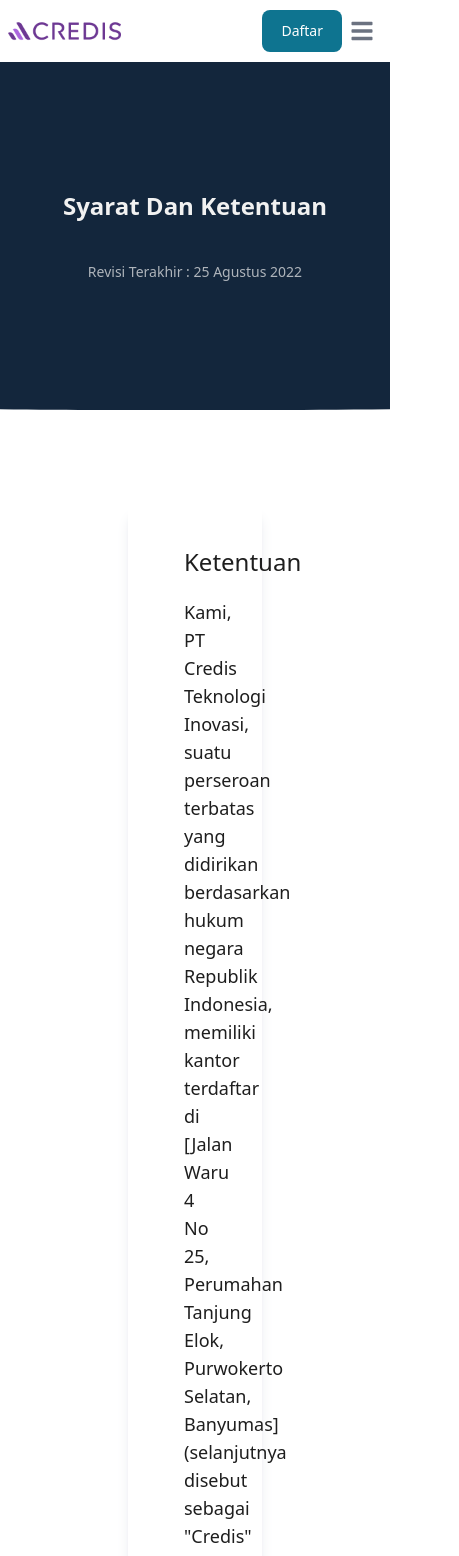
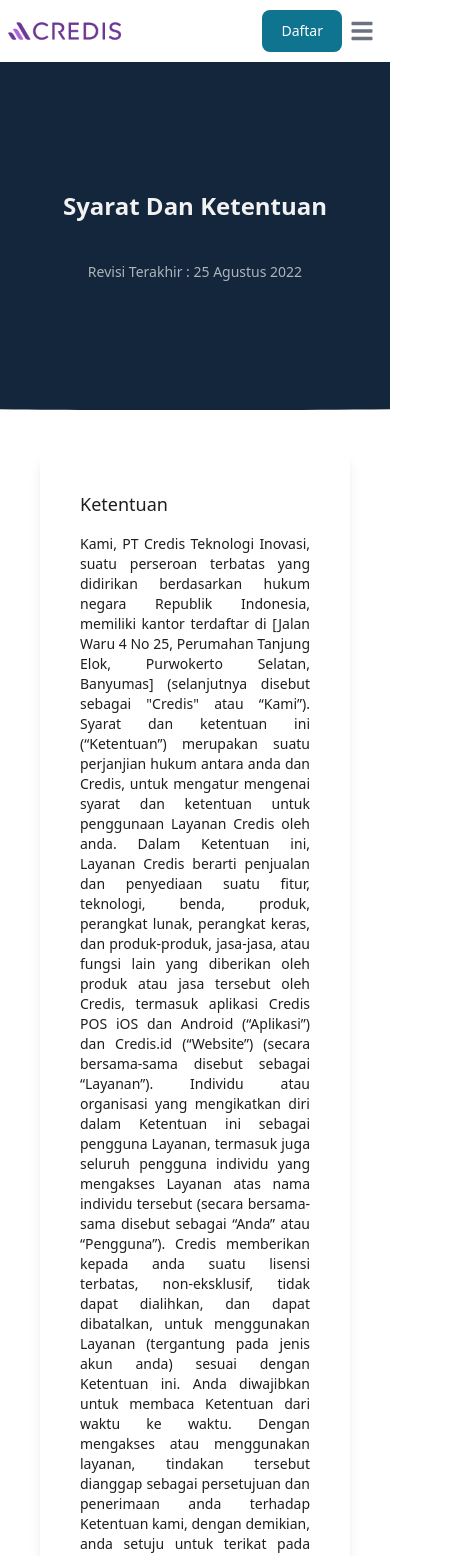
Before and after one commit to faizalajiw/Corebanking-NextJS, a Next.js app: page /lainnya/SyaratKetentuan in a window 390 px wide. Shown: the top 1556 px of the page, 459 px wide, since content can reach past the window. Built offline with nearby package versions, Linux system fonts and the light colour scheme.

Commit message:
responsive pages kebijakan-privasi & syarat-ketentuan

```diff
--- a/pages/lainnya/KebijakanPrivasi.jsx
+++ b/pages/lainnya/KebijakanPrivasi.jsx
@@ -16,12 +16,12 @@ export default function KebijakanPrivasi() {
         </p>
       </div>
 
-      <div className="box-border border-1 shadow-lg shadow-gray-200 rounded-lg h-auto w-auto mx-32 my-24">
+      <div className="box-border border-1 shadow-lg shadow-gray-200 rounded-lg h-auto w-auto mx-10 my-10 md:mx-32 md:my-24">
         <div className="text-[#1E1E1E]">
           {kebijakan.map((val, index) => (
-            <div className="space-y-5 px-14 py-10" key={index}>
-              <div className="font-medium text-2xl">{val.title}</div>
-              <p className="text-lg">{val.content}</p>
+            <div className="space-y-4 md:space-y-5 px-10 md:px-14 py-10" key={index}>
+              <div className="font-medium text-lg md:text-2xl">{val.title}</div>
+              <p className="text-justify text-sm md:text-lg">{val.content}</p>
             </div>
           ))}
         </div>
--- a/pages/lainnya/SyaratKetentuan.jsx
+++ b/pages/lainnya/SyaratKetentuan.jsx
@@ -3,7 +3,7 @@ import { Header } from "../../components/Header";
 import { Subs } from "../../components/Subs";
 import { syaratKetentuan } from "../../Data";
 
-export default function SyaratKetentuan() {
+export default function KebijakanPrivasi() {
   return (
     <>
       <Header />
@@ -16,12 +16,12 @@ export default function SyaratKetentuan() {
         </p>
       </div>
 
-      <div className="box-border border-1 shadow-lg shadow-gray-200 rounded-lg h-auto w-auto mx-32 my-24">
+      <div className="box-border border-1 shadow-lg shadow-gray-200 rounded-lg h-auto w-auto mx-10 my-10 md:mx-32 md:my-24">
         <div className="text-[#1E1E1E]">
           {syaratKetentuan.map((val, index) => (
-            <div className="space-y-5 px-14 py-10" key={index}>
-              <div className="font-medium text-2xl">{val.title}</div>
-              <p className="text-lg">{val.content}</p>
+            <div className="space-y-4 md:space-y-5 px-10 md:px-14 py-10" key={index}>
+              <div className="font-medium text-lg md:text-2xl">{val.title}</div>
+              <p className="text-justify text-sm md:text-lg">{val.content}</p>
             </div>
           ))}
         </div>
```
